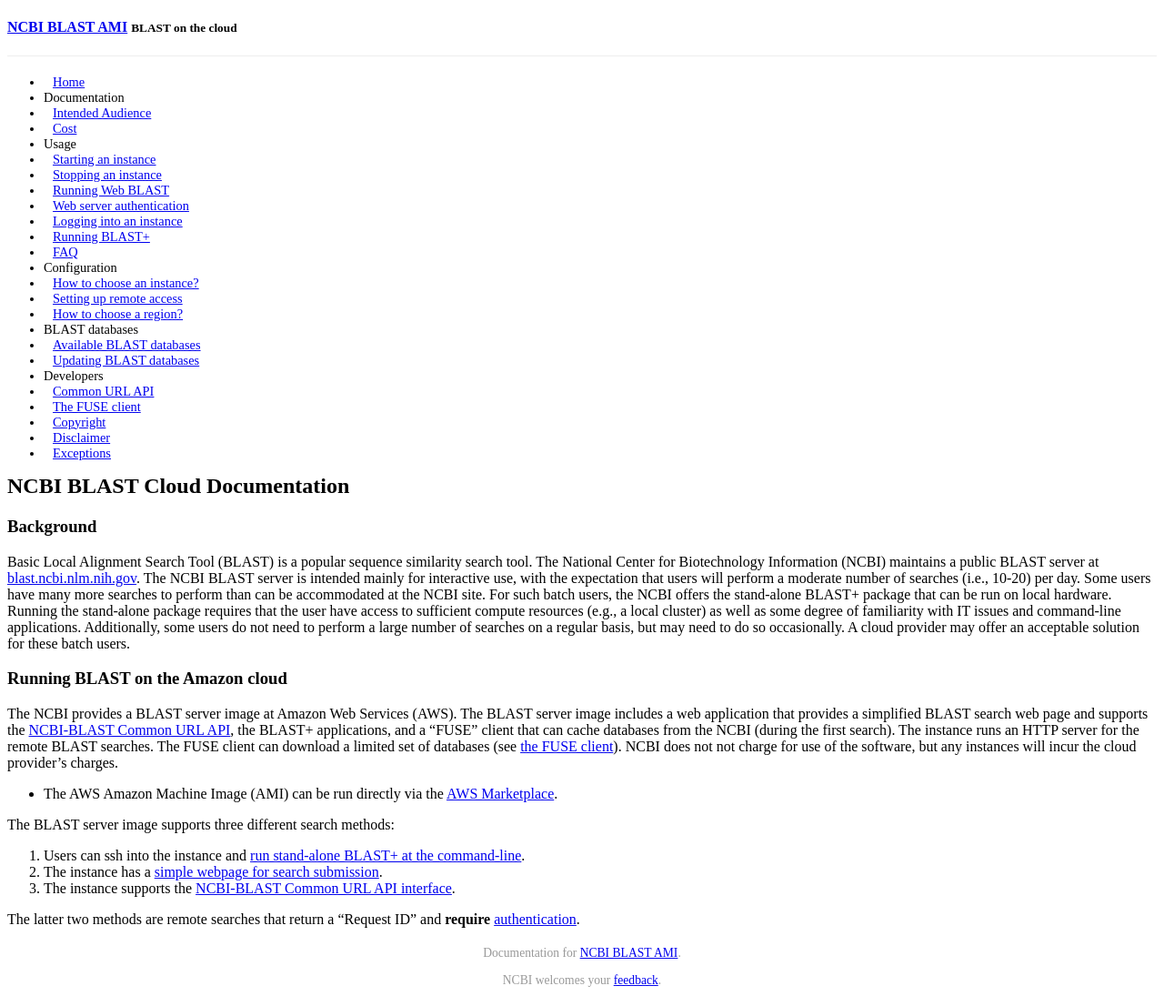
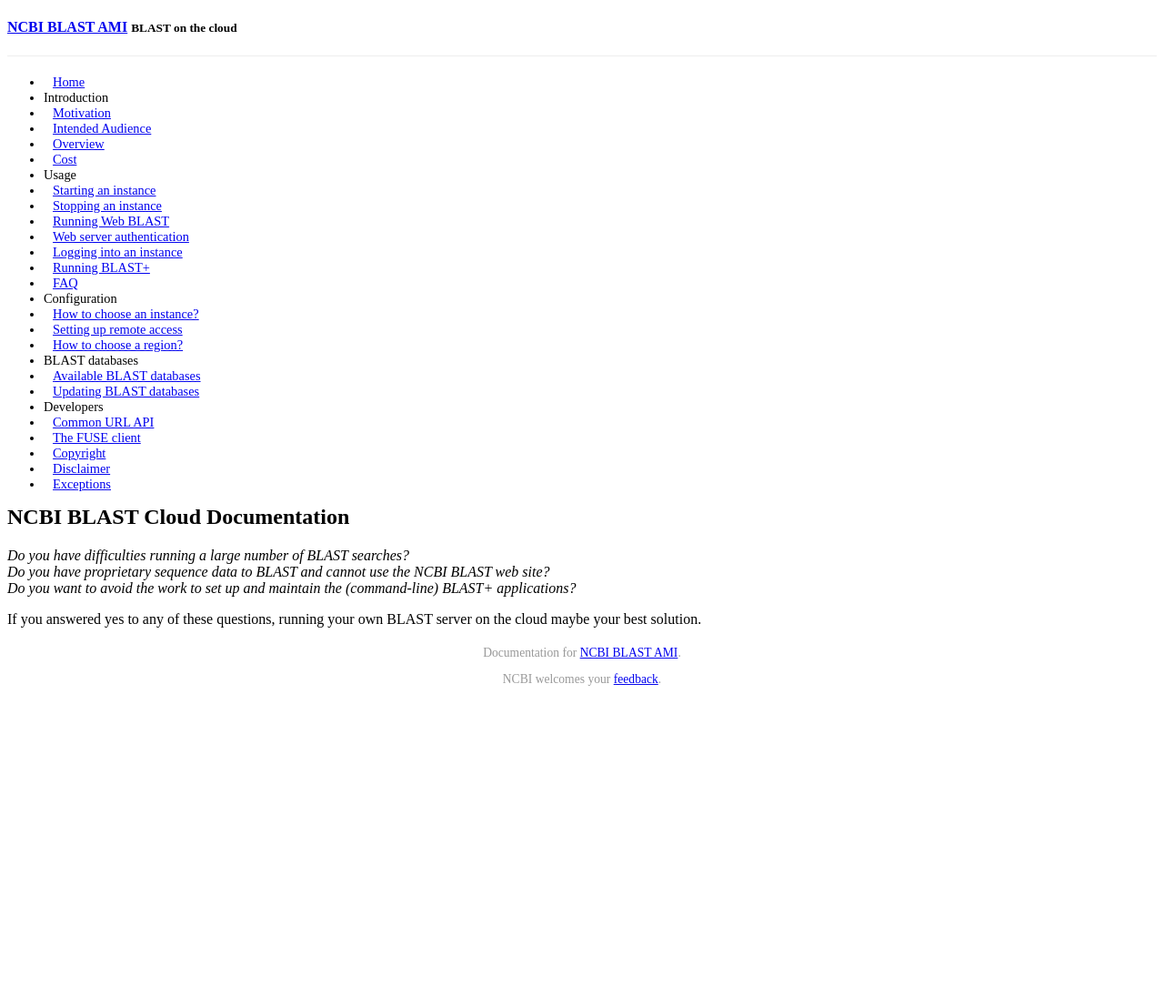
Before and after one commit to ncbi/blast-cloud, a Jekyll site: the page built from index.md, in a window 1280 px wide. Shown: the whole page at 91% size. Built offline with Jekyll 4.4.1, drawn with Linux system fonts in a browser that asks for light colours; a style sheet for code colours, icons or effects is not loaded; after the commit the page ends 900 px from its top, so only the background shows below that.

Commit message:
Fix home page, add motivation and overview pages

```diff
--- a/_config.yml
+++ b/_config.yml
@@ -13,7 +13,7 @@ codeurl: 'https://aws.amazon.com/marketplace/pp/B00N44P7L6'
 
 # Default categories (in order) to appear in the navigation
 sections: [
-    ['doc', 'Documentation'],
+    ['intro', 'Introduction'],
     ['usage', 'Usage'],
     ['conf', 'Configuration'],
     ['blastdb', 'BLAST databases'],
--- a/index.md
+++ b/index.md
@@ -3,43 +3,8 @@ layout: page
 title: "NCBI BLAST Cloud Documentation"
 ---
 
-### Background
+_Do you have difficulties running a large number of BLAST searches?<br>
+Do you have proprietary sequence data to BLAST and cannot use the NCBI BLAST web site?<br>
+Do you want to avoid the work to set up and maintain the (command-line) BLAST+ applications?_<br>
 
-Basic Local Alignment Search Tool (BLAST) is a popular sequence similarity
-search tool. The National Center for Biotechnology Information (NCBI) maintains
-a public BLAST server at
-[blast.ncbi.nlm.nih.gov](https://blast.ncbi.nlm.nih.gov). The NCBI BLAST server
-is intended mainly for interactive use, with the expectation that users will
-perform a moderate number of searches (i.e., 10-20) per day. Some users have
-many more searches to perform than can be accommodated at the NCBI site. For
-such batch users, the NCBI offers the stand-alone BLAST+ package that can be
-run on local hardware. Running the stand-alone package requires that the user
-have access to sufficient compute resources (e.g., a local cluster) as well as
-some degree of familiarity with IT issues and command-line applications.
-Additionally, some users do not need to perform a large number of searches on a
-regular basis, but may need to do so occasionally. A cloud provider may offer
-an acceptable solution for these batch users.
-
-### Running BLAST on the Amazon cloud
-
-The NCBI provides a BLAST server image at Amazon Web Services
-(AWS).  The BLAST server image includes a web application that provides
-a simplified BLAST search web page and supports the [NCBI-BLAST Common URL API]({{ site.baseurl }}{% post_url 2015-06-09-api %}),
-the BLAST+ applications,
-and a "FUSE" client that can cache databases from the NCBI (during the first search).
-The instance runs an HTTP server for the remote BLAST searches. The FUSE client can download
-a limited set of databases (see [the FUSE client]({{ site.baseurl }}{% post_url 2015-06-09-fuse %})).
-NCBI does not not charge for use of the software, but any instances will
-incur the cloud provider's charges.
-
-* The AWS Amazon Machine Image (AMI) can be run directly via the [AWS
-Marketplace](https://aws.amazon.com/marketplace/pp/B00N44P7L6).
-
-The BLAST server image supports three different search methods:
-
-1. Users can ssh into the instance and [run stand-alone BLAST+ at the
-command-line]({{ site.baseurl }}{% post_url 2015-06-09-running-blast %}).
-1. The instance has a [simple webpage for search submission]({{ site.baseurl }}{% post_url 2015-06-09-running-web-blast %}).
-1. The instance supports the [NCBI-BLAST Common URL API interface]({{ site.baseurl }}{% post_url 2015-06-09-api %}).
-
-The latter two methods are remote searches that return a "Request ID" and **require** [authentication]({{ site.baseurl }}{% post_url 2015-06-09-authentication %}).
+If you answered yes to any of these questions, running your own BLAST server on the cloud maybe your best solution.
```
Also changed, not shown: _posts/2015-06-09-cost.md (+2 -2 lines), _posts/2015-06-09-intended-audience.md (+2 -2 lines), _posts/2015-06-09-motivation.md (added, +25 -0 lines), _posts/2015-06-09-overview.md (added, +28 -0 lines).
